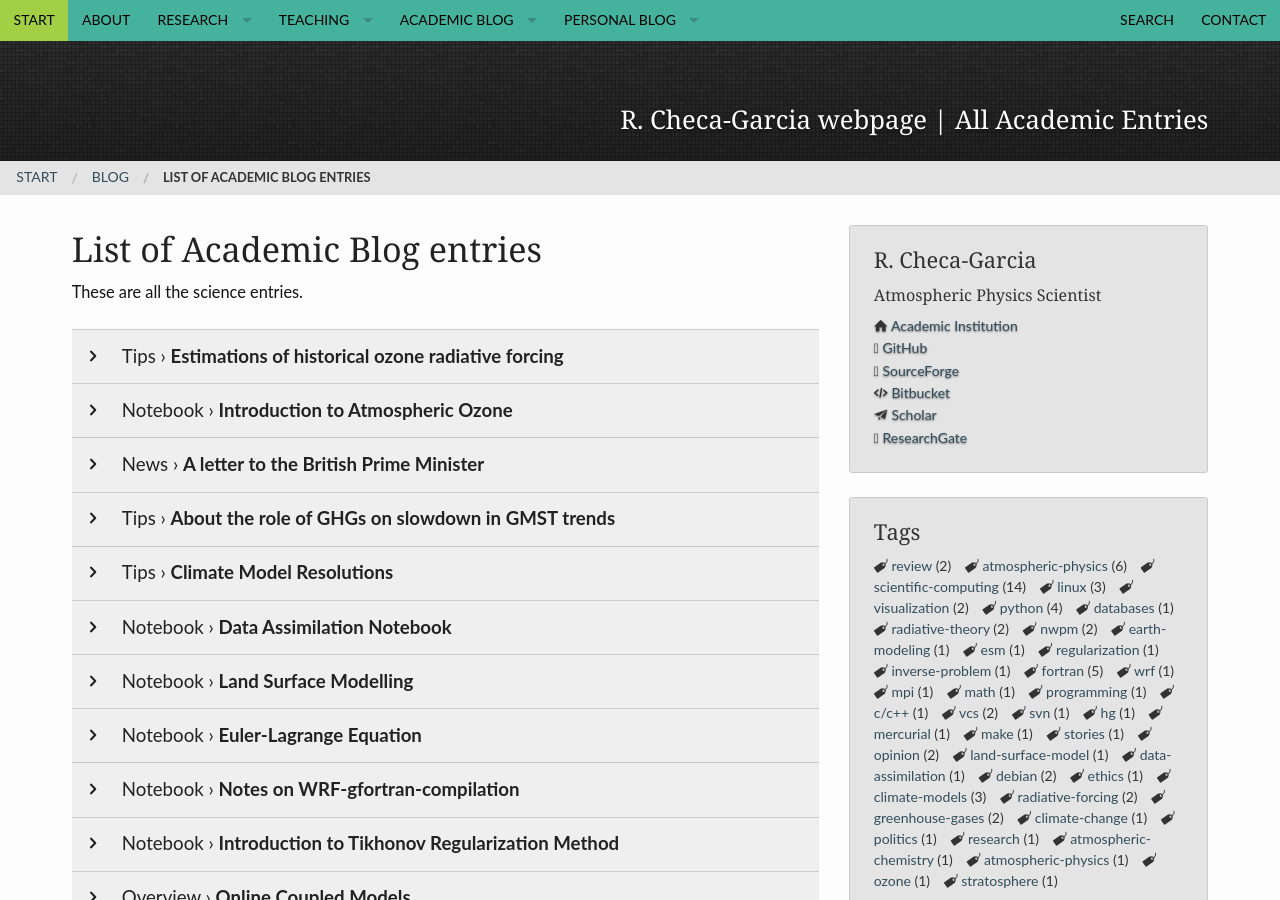
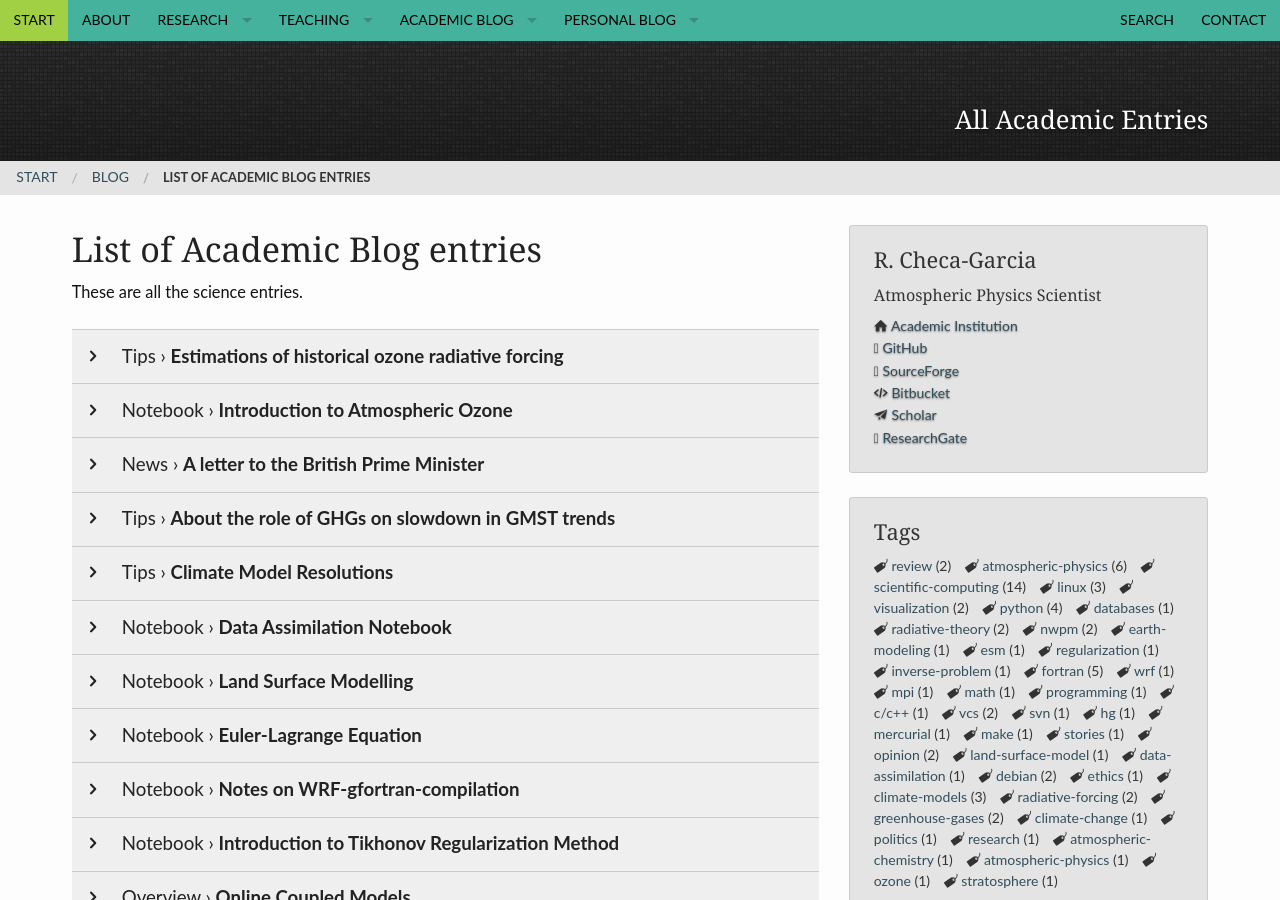
Before and after one commit to RCHG/rchg.github.io, a Jekyll site: the page built from blog/archive_academic.html, in a window 1280 px wide and 900 px high. Built offline with Jekyll 4.4.1, drawn with Linux system fonts in a browser that asks for light colours; comment, search, counter and statistics services are not loaded.

Commit message:
Update archive_academic.html

```diff
--- a/blog/archive_academic.html
+++ b/blog/archive_academic.html
@@ -5,7 +5,7 @@ teaser: "These are all the science entries."
 breadcrumb: true
 sidebar: right
 header:
-    title: R. Checa-Garcia webpage | All Academic Entries
+    title: All Academic Entries
     pattern: pattern_jquery-dark-grey-tile.png
 permalink: "blog/archive_academic/"
 ---
```
